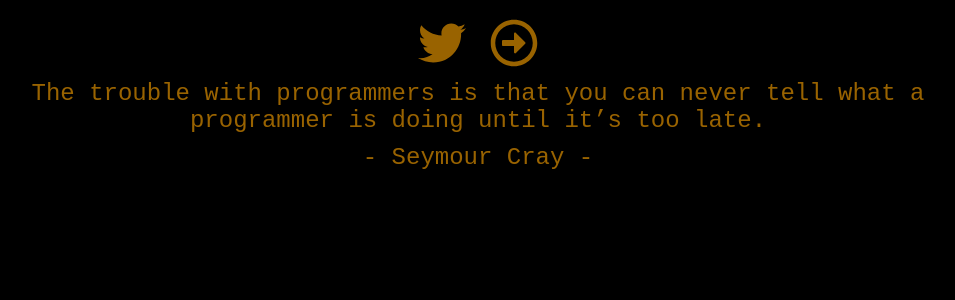
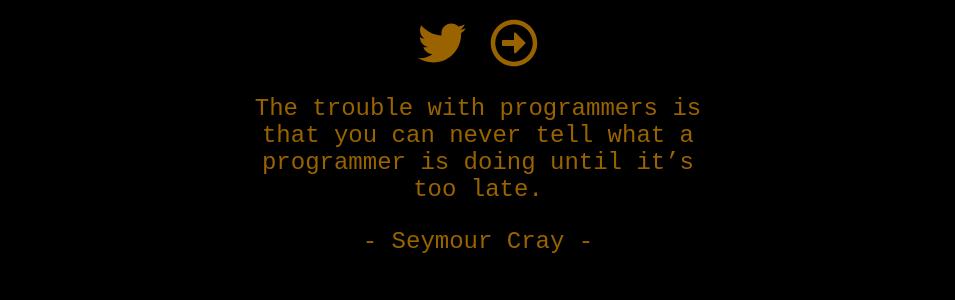
Before and after one commit to walterswoodward/react-redux-quote-machine, a React (Create React App) app: page / in a window 1280 px wide. Shown: the top 300 px of the page, without its empty margins (162-1117 px from the left). Built offline with nearby package versions, Linux system fonts and the light colour scheme; a web font is replaced by a local one.

Commit message:
adds media queries

```diff
--- a/src/index.css
+++ b/src/index.css
@@ -61,7 +61,7 @@ body {
 .quotes_container {
   background: black;
   display: block;
-  padding: 70px 10px 50px 10px;
+  padding: 85px 10px 50px 10px;
   font-family: "Averia Libre", monospace;
 }
 
@@ -85,7 +85,7 @@ body {
 .quotes_author {
   color: hsl(39, 100%, 30%);
 
-  padding-top: 10px;
+  padding-top: 25px;
 }
 
 .quotes_author::selection {
@@ -94,3 +94,22 @@ body {
 .quotes_author::-moz-selection {
   background: transparent; /* WebKit/Blink Browsers */
 }
+
+@media(min-width: 900px){
+.App {
+  width: 40%;
+  margin: 0% 20% 0% 20%;
+}
+
+.buttons {
+  width: 40%;
+}
+
+}
+
+@media(max-width: 600px){
+  .quotes {
+    font-size: 1.2rem;
+  }
+
+}
```
